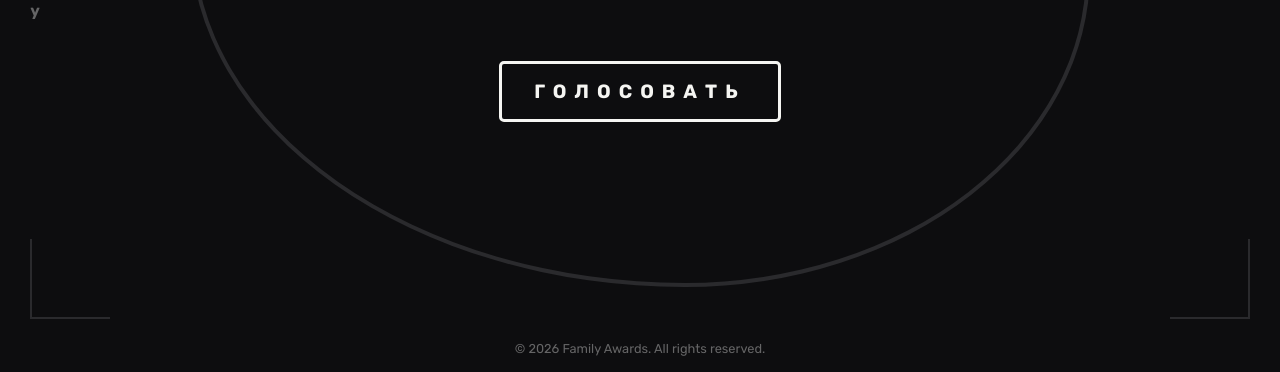
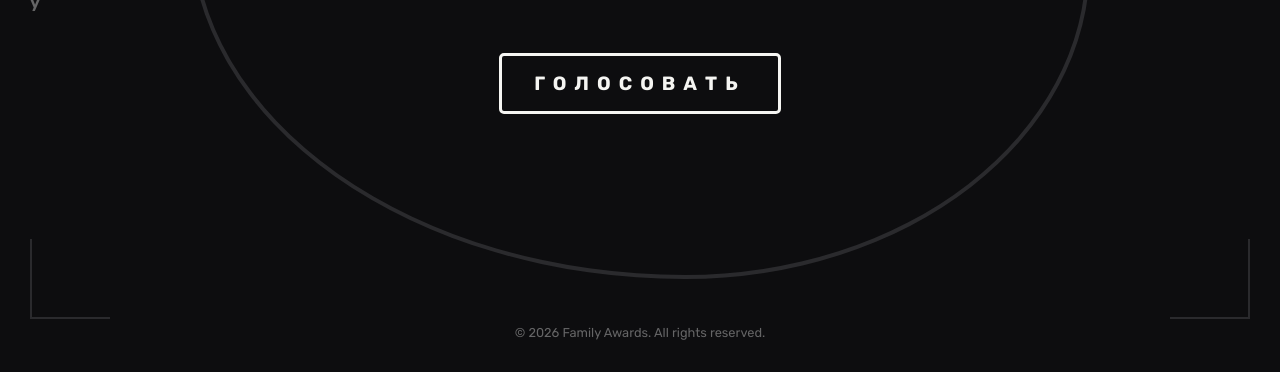
Before and after one commit to F1uffycode/Family-Awards, a plain HTML site: page index.html in a window 1280 px wide. Shown: the part 451-823 px from the top of the page. Drawn offline with Linux system fonts and the light colour scheme.

```diff
--- a/style.css
+++ b/style.css
@@ -35,7 +35,7 @@ a {
 
 .hero__section {
     position: relative;
-    min-height: 97vh;
+    min-height: 95vh;
 
     display: flex;
     justify-content: center;
```
